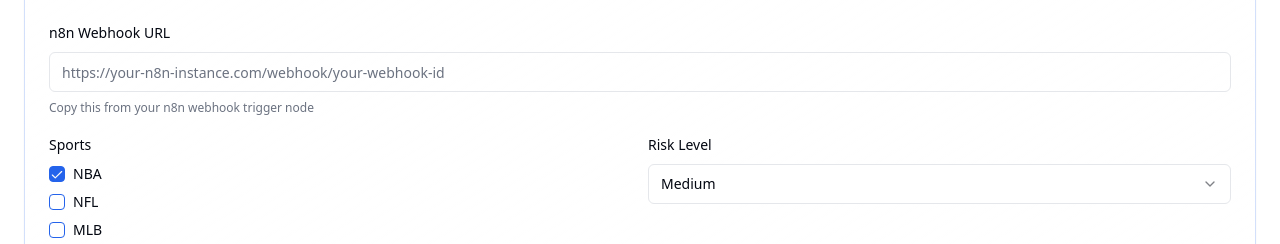
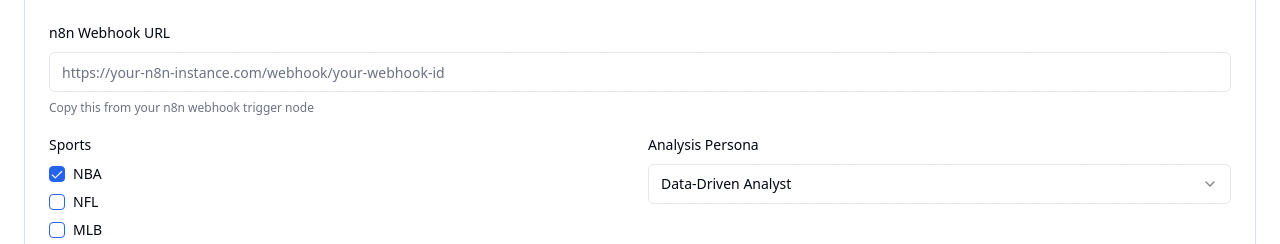
Before and after one commit to rsdelarosa75/win-wise-bot, a React (Vite) app: page / in a window 1280 px wide. Shown: the part 3740-3984 px from the top of the page. Built offline with nearby package versions, Linux system fonts and the light colour scheme.

Commit message:
Remove Risk Level
Remove the risk level from the analysis and instead use the persona to conduct the risk analysis.

```diff
--- a/src/components/ui/n8n-integration.tsx
+++ b/src/components/ui/n8n-integration.tsx
@@ -44,7 +44,7 @@ export const N8nIntegration = () => {
   const [briefContent, setBriefContent] = useState("");
   const [selectedSports, setSelectedSports] = useState<string[]>(["NBA"]);
   const [specificTeams, setSpecificTeams] = useState("");
-  const [riskLevel, setRiskLevel] = useState("medium");
+  const [persona, setPersona] = useState("analytical");
 
   const [selectedDate, setSelectedDate] = useState<Date>();
   const { toast } = useToast();
@@ -95,7 +95,7 @@ export const N8nIntegration = () => {
         sports: selectedSports,
         teams: formattedTeams,
         text: formattedTeams, // Also send as 'text' for your current regex
-        riskLevel,
+        persona,
 
         targetDate: selectedDate ? format(selectedDate, "yyyy-MM-dd") : format(new Date(), "yyyy-MM-dd"),
       };
@@ -239,15 +239,17 @@ export const N8nIntegration = () => {
             </div>
 
             <div className="space-y-2">
-              <Label htmlFor="risk-level">Risk Level</Label>
-              <Select value={riskLevel} onValueChange={setRiskLevel}>
+              <Label htmlFor="persona">Analysis Persona</Label>
+              <Select value={persona} onValueChange={setPersona}>
                 <SelectTrigger>
                   <SelectValue />
                 </SelectTrigger>
                 <SelectContent>
-                  <SelectItem value="conservative">Conservative</SelectItem>
-                  <SelectItem value="medium">Medium</SelectItem>
-                  <SelectItem value="aggressive">Aggressive</SelectItem>
+                  <SelectItem value="analytical">Data-Driven Analyst</SelectItem>
+                  <SelectItem value="sharp">Sharp Bettor</SelectItem>
+                  <SelectItem value="contrarian">Contrarian Expert</SelectItem>
+                  <SelectItem value="cautious">Risk-Averse Advisor</SelectItem>
+                  <SelectItem value="aggressive">High-Stakes Gambler</SelectItem>
                 </SelectContent>
               </Select>
             </div>
```
